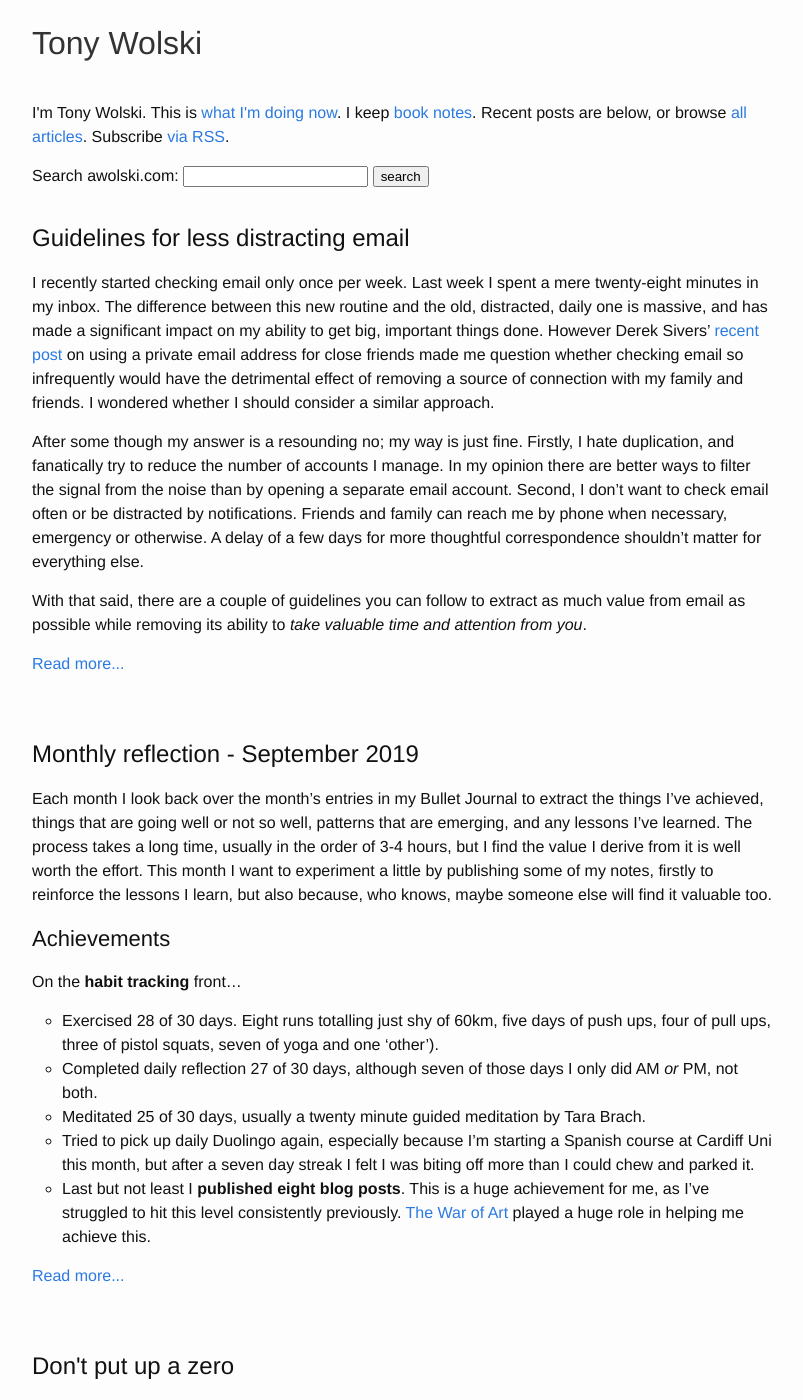
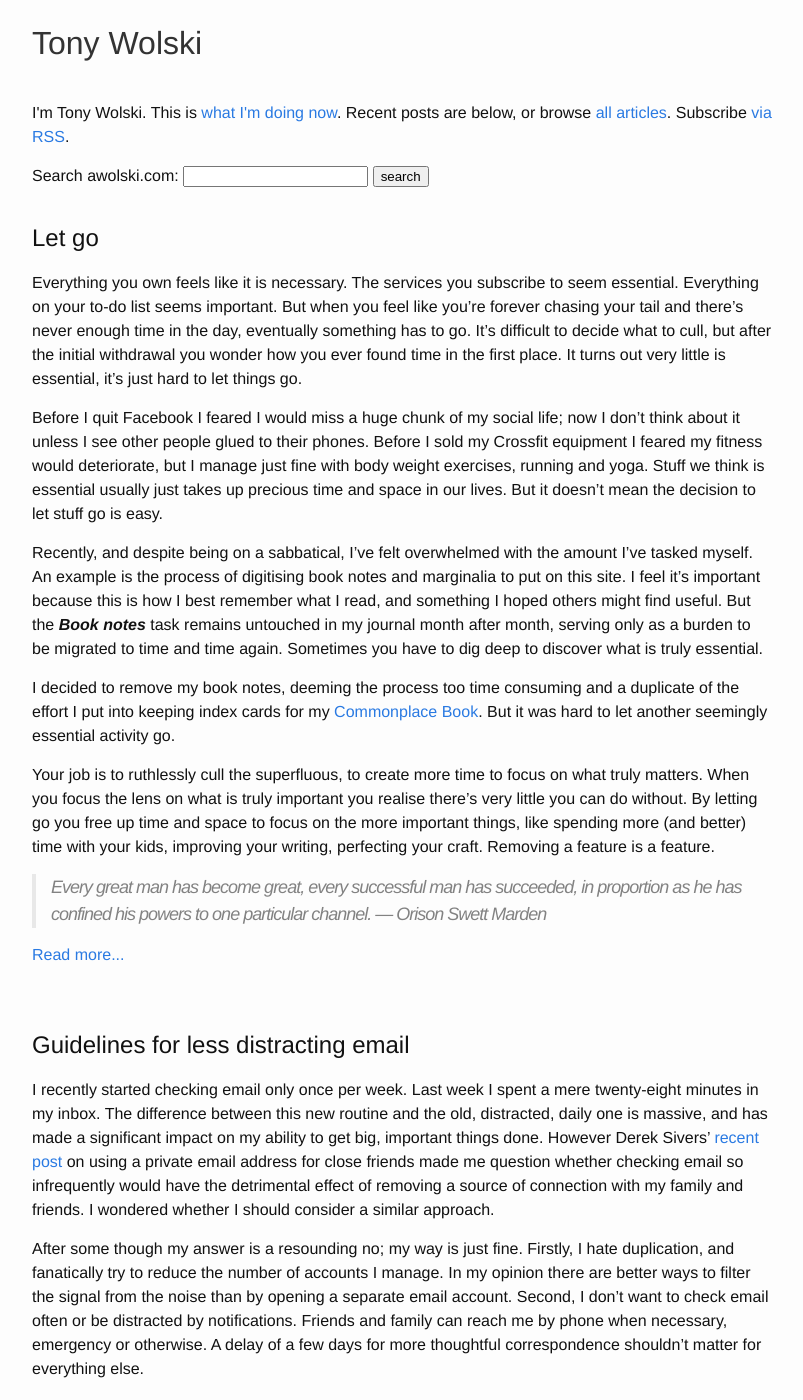
Before and after one commit to awolski/awolski.github.io, a Jekyll site: the page built from index.html, in a window 1280 px wide and 1400 px high. Shown: the whole window, without its empty margins (238-1041 px from the left). Built offline with Jekyll 4.4.1, drawn with Linux system fonts in a browser that asks for light colours; the list of posts is cut into pages by our own code; some of the changed text lies outside the part shown.

Commit message:
Add let go post. Remove book notes

```diff
--- /dev/null
+++ b/_posts/2019-10-08-let-go.md
@@ -0,0 +1,17 @@
+---
+layout: post
+title:  "Let go"
+permalink: /let-go
+---
+
+Everything you own feels like it is necessary. The services you subscribe to seem essential. Everything on your to-do list seems important. But when you feel like you're forever chasing your tail and there's never enough time in the day, eventually something has to go. It's difficult to decide what to cull, but after the initial withdrawal you wonder how you ever found time in the first place. It turns out very little is essential, it's just hard to let things go.
+
+Before I quit Facebook I feared I would miss a huge chunk of my social life; now I don't think about it unless I see other people glued to their phones. Before I sold my Crossfit equipment I feared my fitness would deteriorate, but I manage just fine with body weight exercises, running and yoga. Stuff we think is essential usually just takes up precious time and space in our lives. But it doesn't mean the decision to let stuff go is easy.
+
+Recently, and despite being on a sabbatical, I've felt overwhelmed with the amount I've tasked myself. An example is the process of digitising book notes and marginalia to put on this site. I feel it's important because this is how I best remember what I read, and something I hoped others might find useful. But the **_Book notes_** task remains untouched in my journal month after month, serving only as a burden to be migrated to time and time again. Sometimes you have to dig deep to discover what is truly essential.
+
+I decided to remove my book notes, deeming the process too time consuming and a duplicate of the effort I put into keeping index cards for my [Commonplace Book](https://ryanholiday.net/how-and-why-to-keep-a-commonplace-book/). But it was hard to let another seemingly essential activity go.
+
+Your job is to ruthlessly cull the superfluous, to create more time to focus on what truly matters. When you focus the lens on what is truly important you realise there's very little you can do without. By letting go you free up time and space to focus on the more important things, like spending more (and better) time with your kids, improving your writing, perfecting your craft. Removing a feature is a feature.
+
+> Every great man has become great, every successful man has succeeded, in proportion as he has confined his powers to one particular channel. — Orison Swett Marden
--- a/books.md
+++ b/books.md
@@ -4,9 +4,13 @@ title: Books
 permalink: /books/
 ---
 
+This page used to be where I kept notes and comments from books I've read. Sadly, I've stopped this undertaking to focus on more important endeavours. Maybe one day I'll resurrect my notes, but for now, I try to write about what I learn from books in my [posts](/).
+
+<!--
 {% for item in site.books %}
   <img style="float: left; margin-right: 2em; margin-top: 10px;" src="/assets/img/{{ item.id }}.jpg">
   <h3>{{ item.title }}</h3>
   <p>{{ item.excerpt }}</p>
   <p><a href="{{ item.url }}">{{ item.title }}</a></p>
 {% endfor %}
+-->
--- a/index.html
+++ b/index.html
@@ -4,7 +4,7 @@ layout: default
 
 <section id="intro">
   {% if paginator.page == 1 %}
-  <p>I'm Tony Wolski. This is <a href="{{ "/now" | prepend: site.baseurl }}">what I'm doing now</a>. I keep <a href="{{ "/books" | prepend: site.baseurl }}">book notes</a>. Recent posts are below, or browse <a href="{{ "/archives" | prepend: site.baseurl }}">all articles</a>. Subscribe <a href="{{ "/feed.xml" | prepend: site.baseurl }}">via RSS</a>.</p>
+  <p>I'm Tony Wolski. This is <a href="{{ "/now" | prepend: site.baseurl }}">what I'm doing now</a>. Recent posts are below, or browse <a href="{{ "/archives" | prepend: site.baseurl }}">all articles</a>. Subscribe <a href="{{ "/feed.xml" | prepend: site.baseurl }}">via RSS</a>.</p>
 
   <form action="https://duckduckgo.com/" method="get">
 	<label for="q">Search awolski.com: </label>
```
